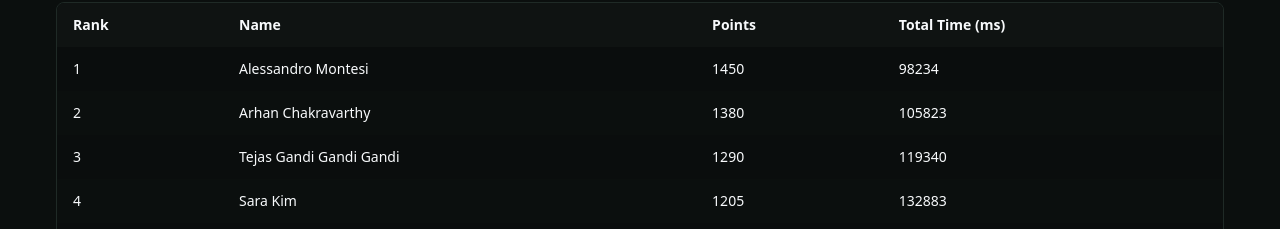
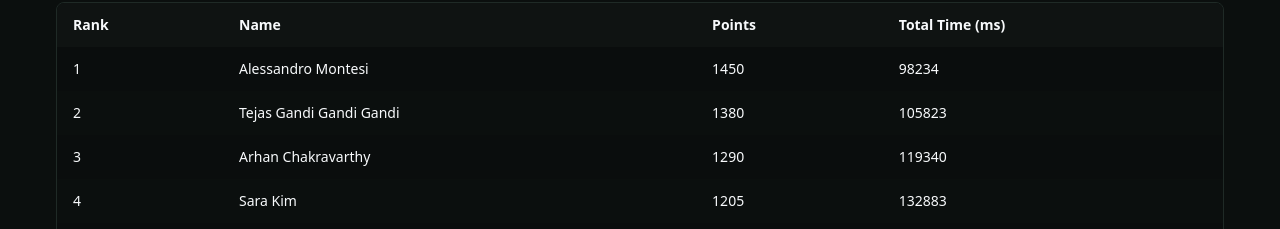
Before and after one commit to HHS-Proclub/website, a Next.js app: page /leaderboard in a window 1280 px wide. Shown: the part 255-484 px from the top of the page. Built offline with nearby package versions, Linux system fonts and the light colour scheme; no server answers.

Commit message:
Update leaderboard.js

```diff
--- a/data/leaderboard.js
+++ b/data/leaderboard.js
@@ -1,9 +1,14 @@
 export const leaderboard = [
   { rank: 1, name: "Alessandro Montesi", points: 1450, totalTimeMs: 98234 },
-  { rank: 2, name: "Arhan Chakravarthy", points: 1380, totalTimeMs: 105823 },
+  {
+    rank: 2,
+    name: "Tejas Gandi Gandi Gandi",
+    points: 1380,
+    totalTimeMs: 105823,
+  },
   {
     rank: 3,
-    name: "Tejas Gandi Gandi Gandi",
+    name: "Arhan Chakravarthy",
     points: 1290,
     totalTimeMs: 119340,
   },
```
